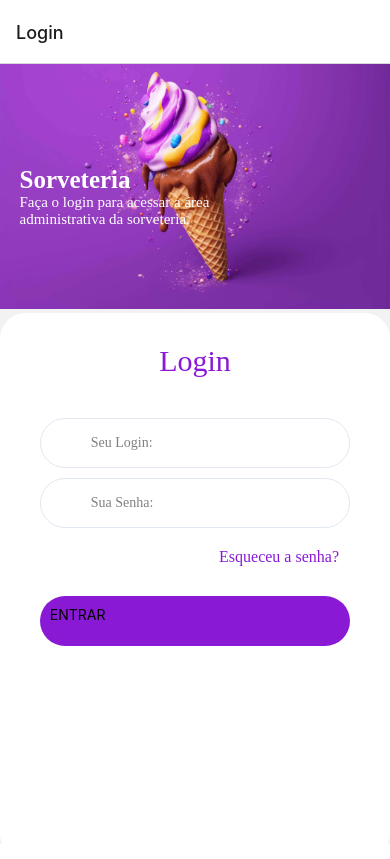
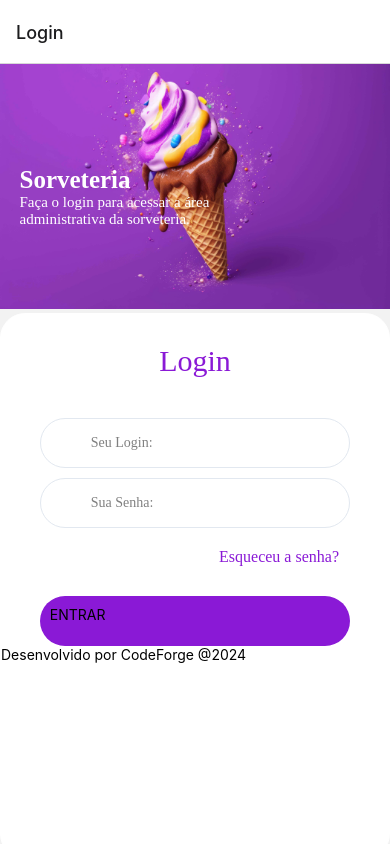
Before and after one commit to Kellinton/suky-sorveteria-react-native, a React Native app: screen / in a window 390 px wide. Built offline with nearby package versions, Linux system fonts and the light colour scheme.

Commit message:
Update: Adicionado marca de agua no rodapé da tela de login

```diff
--- a/App.js
+++ b/App.js
@@ -32,9 +32,11 @@ function LoginScreen() {
        {/* <button style={styles.btn} onPress={() => navigation.navigate('Dashboard')}>ENTRAR</button> */}
 
        <TouchableOpacity
-        onPress={() => navigation.navigate('Dashboard')} style={styles.btn}>
+        onPress={() => navigation.navigate('Dashboard')} style={styles.btnLogin}>
           <Text>ENTRAR</Text>
         </TouchableOpacity>
+
+        <Text>Desenvolvido por CodeForge @2024</Text>
 
 </View>
 </View>
--- a/src/styles/style.js
+++ b/src/styles/style.js
@@ -55,7 +55,7 @@ export const styles = ({
     color: '#8A19D6',
     },
 
-  btn: {
+  btnLogin: {
     width: '80%',
     height: 50,
     padding: 10,
```
